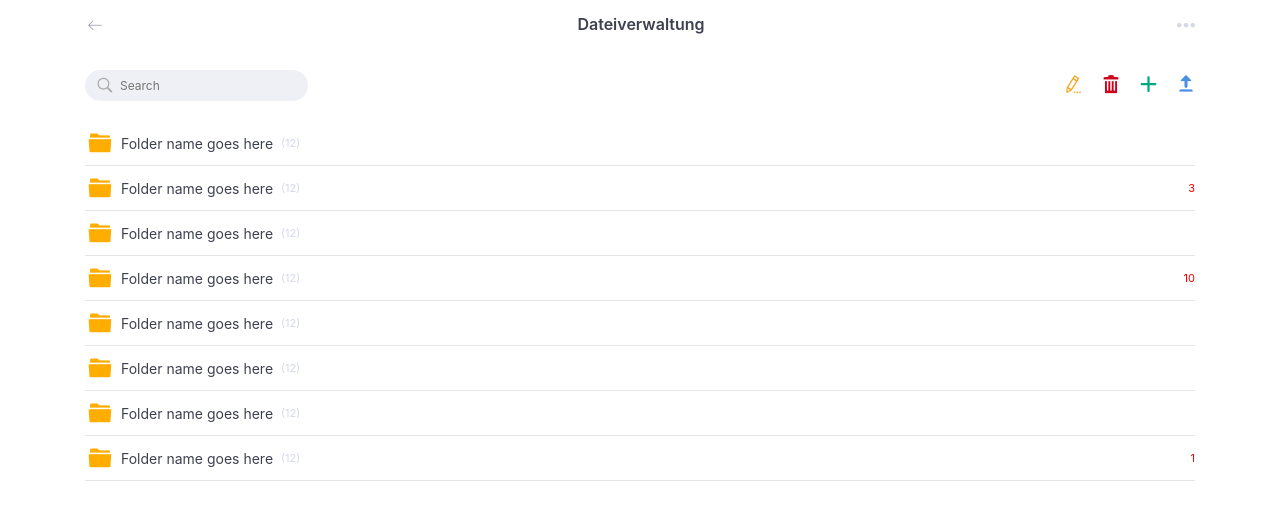
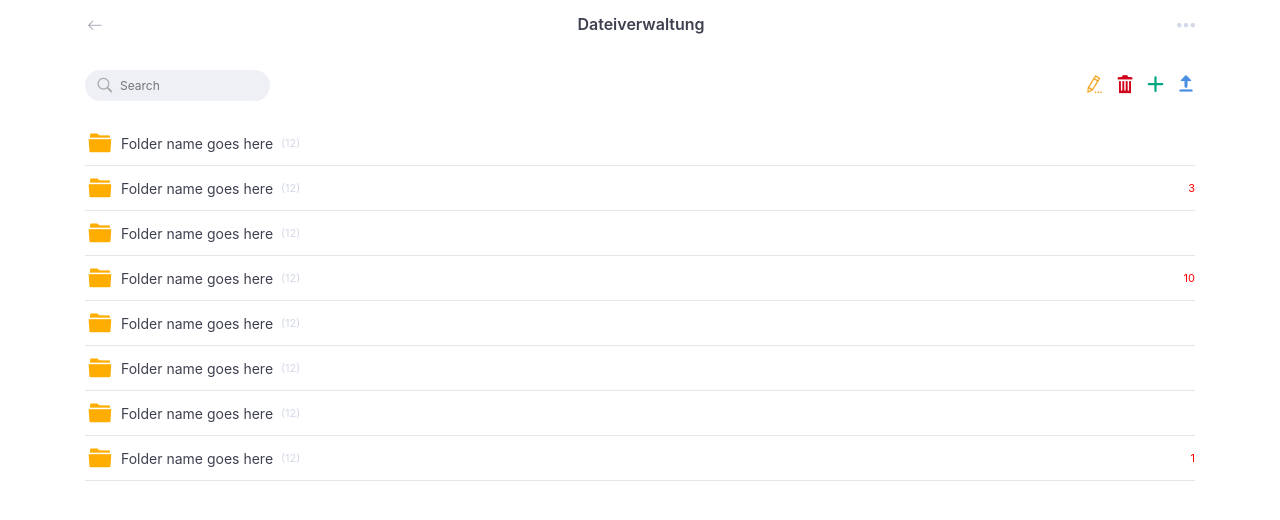
Before and after one commit to devtalha86/Dateiverwaltung, a plain HTML site: page index.html in a window 1280 px wide. Both pictures are taken after a click on the element 1185 px from the left and 25 px from the top of the page. Drawn offline with nearby package versions, Linux system fonts and the light colour scheme; files whose address does not match are found by name.

```diff
--- a/css/styles.css
+++ b/css/styles.css
@@ -855,7 +855,7 @@
       background: #EFF0F6;
       border: none;
       padding: 3px 10px 3px 35px;
-      width: 75%;
+      width: 140px;
       -webkit-border-radius: 10em;
       -moz-border-radius: 10em;
       border-radius: 10em;
@@ -865,7 +865,7 @@
   .Dateiverwaltung-wrapper .datei-folder--option .datei-folderActions span {
     font-size: 18px;
     color: #D5D8E8;
-    margin-right: 15px; }
+    margin-right: 8px; }
     .Dateiverwaltung-wrapper .datei-folder--option .datei-folderActions span:hover {
       color: #3E4050; }
     .Dateiverwaltung-wrapper .datei-folder--option .datei-folderActions span:last-child {
```
